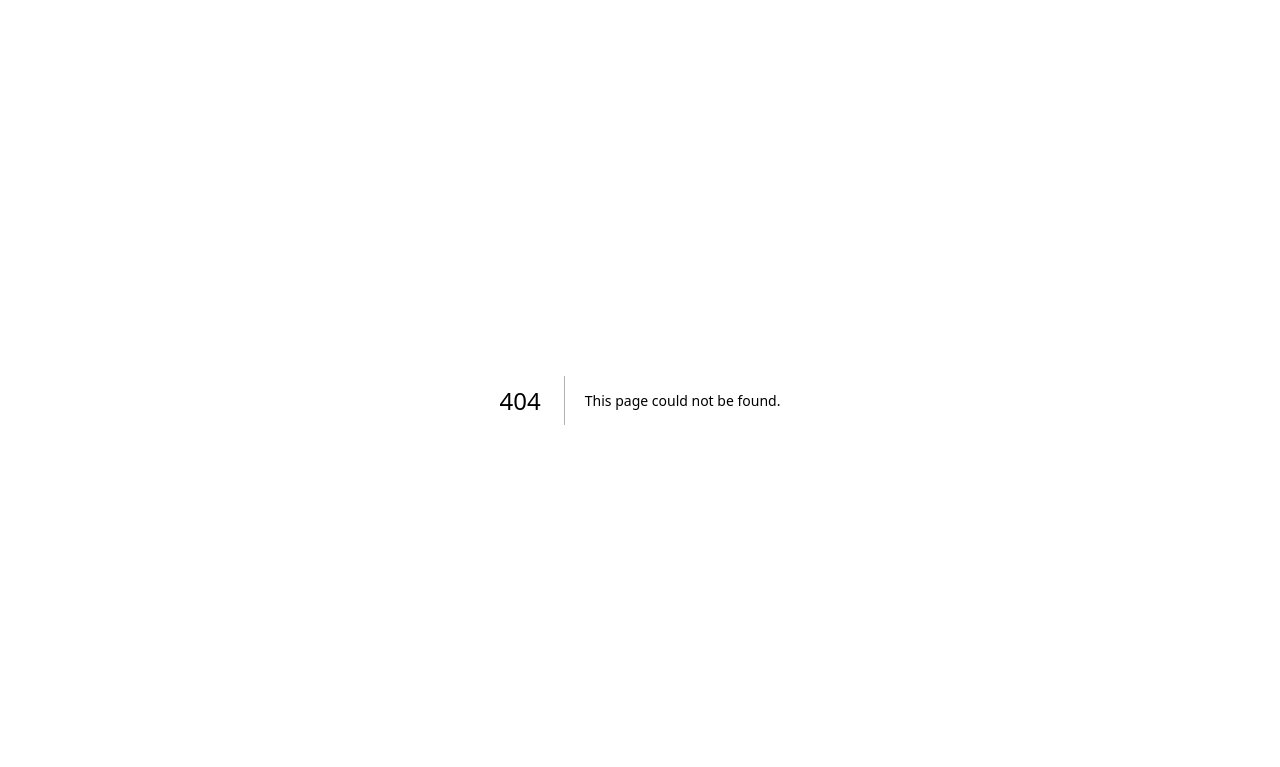
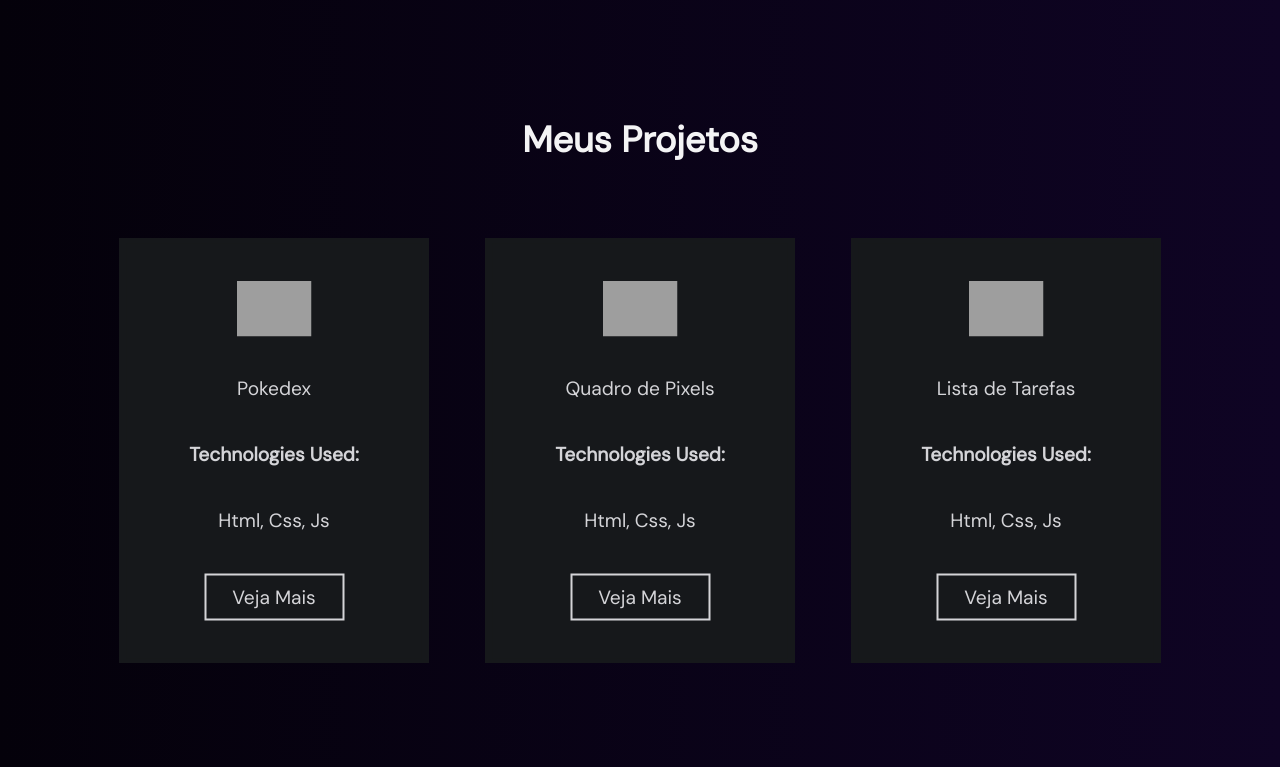
Before and after one commit to RafaelRRhocha/Portfolio-3.0, a Next.js app: page /projects in a window 1280 px wide. Before the commit this address had no page. Shown: the top 767 px of the page. Built offline with nearby package versions, Linux system fonts and the light colour scheme; grey boxes are pictures that could not be loaded.

Commit message:
feat: new projects page added

```diff
--- /dev/null
+++ b/src/components/Loading.tsx
@@ -0,0 +1,17 @@
+import type { FC } from 'react';
+
+interface LoadingProps {}
+
+const Loading: FC<LoadingProps> = ({}) => {
+  return (
+    <picture className="h-full w-full bg-black">
+      <img
+        src="https://user-images.githubusercontent.com/99758843/185761535-b0fe5cf6-49e2-44f8-bd35-64100d247654.gif"
+        alt="loading"
+        className='h-[200px] w-[200px] m-auto mt-[10%]'
+      />
+    </picture>
+  );
+}
+
+export default Loading;
--- a/src/components/Projects.tsx
+++ b/src/components/Projects.tsx
@@ -1,3 +1,4 @@
+import Link from 'next/link';
 import { ArrowSquareOut, ArrowUpRight } from 'phosphor-react';
 import type { FC } from 'react';
 import { useEffect, useState } from 'react';
@@ -56,7 +57,7 @@ const Projects: FC<ProjectsProps> = ({}) => {
         ))
       )}
       <div className="h-[150px] text-center font-semibold tracking-wide text-zinc-100 border-b-[0.5px] border-solid border-white bg-[#ff0c8f] flex justify-center items-center gap-2 w-full">
-        <p className="text-[25px]">Gostaria de ver mais projetos? Clique <a href="https://projetos-portfolio.vercel.app/" target="_blank" rel="noreferrer" className="text-black underline">Aqui</a></p>
+        <p className="text-[25px]">Gostaria de ver mais projetos? Clique <Link href="/projects" rel="noreferrer" className="text-black underline">Aqui</Link></p>
         <ArrowUpRight size={32} color="#000" className="hidden md:flex lg:flex xl:flex" />
       </div>
     </div>
--- /dev/null
+++ b/src/pages/api/allProjects.ts
@@ -0,0 +1,136 @@
+// Next.js API route support: https://nextjs.org/docs/api-routes/introduction
+import type { NextApiRequest, NextApiResponse } from 'next'
+
+export default function handler(
+  req: NextApiRequest,
+  res: NextApiResponse
+) {
+  res.status(200).json([
+    {
+      image: 'https://user-images.githubusercontent.com/99758843/178772396-7737bcce-9276-4a20-9dbd-8c1d5afb62b0.svg',
+      name: 'Pokedex',
+      technologies: 'Html, Css, Js',
+      ref: 'https://rafaelrrhocha.github.io/Projetos/Pokedex/'
+    },
+    {
+      image: 'https://user-images.githubusercontent.com/99758843/178772393-562c6fb6-c582-4c40-bc6f-bd8c6013fa03.svg',
+      name: 'Quadro de Pixels',
+      technologies: 'Html, Css, Js',
+      ref: 'https://rafaelrrhocha.github.io/Projetos/02-PixelArt/'
+    },
+    {
+      image: 'https://user-images.githubusercontent.com/99758843/178772402-3a6be876-cc90-4e89-b60e-0bdb70401b30.svg',
+      name: 'Lista de Tarefas',
+      technologies: 'Html, Css, Js',
+      ref: 'https://rafaelrrhocha.github.io/Projetos/03-listaDeTarefas/'
+    },
+    {
+      image: 'https://user-images.githubusercontent.com/99758843/178772380-b06f5cdf-f36c-48c1-9995-e49d6dbdc87b.svg',
+      name: 'Adivinhe a Cor',
+      technologies: 'Html, Css, Js, Bootstrap',
+      ref: 'https://rafaelrrhocha.github.io/Projetos/04-ColorGuess/'
+    },
+    {
+      image: 'https://user-images.githubusercontent.com/99758843/178772398-be9e0edf-0239-414d-9dba-8d87a2fb11a9.svg',
+      name: 'TechWarts',
+      technologies: 'Html, Css, Js, Bootstrap',
+      ref: 'https://rafaelrrhocha.github.io/Projetos/05-Trybewarts/'
+    },
+    {
+      image: 'https://user-images.githubusercontent.com/99758843/178772409-140ee5fa-2f94-4421-95ee-d8c3994bd5be.svg',
+      name: 'Carrinho de Compras',
+      technologies: 'Html, Css, Js e Jest para Testes Unitários',
+      ref: 'https://rafaelrrhocha.github.io/Projetos/shoppingCart/'
+    },
+    {
+      image: 'https://user-images.githubusercontent.com/99758843/178772407-6d19772c-a353-4015-b359-26109fb4523c.svg',
+      name: 'Gerador De Cartas',
+      technologies: 'React, Sass e Jest para Testes Unitários',
+      ref: 'https://card-generator-rafaelrrhocha.vercel.app'
+    },
+    {
+      image: 'https://user-images.githubusercontent.com/99758843/178772388-c24eabdc-f97a-4723-8631-ad7ddfa1a264.svg',
+      name: 'Preview Songs',
+      technologies: 'React, Tailwind e Jest para Testes Unitários',
+      ref: 'https://preview-songs-rafaelrrhocha.vercel.app'
+    },
+    {
+      image: 'https://user-images.githubusercontent.com/99758843/178772411-339f49d0-9ae7-4618-bcc4-4d9834b7dce8.svg',
+      name: 'Loja Online',
+      technologies: 'React, Tailwind e Jest para Testes Unitários',
+      ref: 'https://online-store-rafaelrrhocha.vercel.app'
+    },
+    {
+      image: 'https://user-images.githubusercontent.com/99758843/180787757-108c0f58-e8e4-484d-a495-76b4864b2c57.png',
+      name: 'Carteira de Gastos',
+      technologies: 'React, Redux, Sass, e RTL para testes unitários',
+      ref: 'https://carteira-de-gastos-rafaelrrhocha.vercel.app'
+    },
+    {
+      image: 'https://user-images.githubusercontent.com/99758843/180788642-925e62b1-d9a6-4a18-b6df-493e0870e13a.png',
+      name: 'Jogo de Trivia',
+      technologies: 'React, Redux, Tailwind, e RTL para testes unitários',
+      ref: 'https://trivia-rafaelrrhocha.vercel.app'
+    },
+    {
+      image: 'https://img.icons8.com/color/288/star-wars.png',
+      name: 'Star Wars Planets',
+      technologies: 'React, Context API, Tailwind, e RTL para testes unitários',
+      ref: 'https://star-wars-planets-rafaelrrhocha.vercel.app'
+    },
+    {
+      image: 'https://img.icons8.com/color/344/netflix-desktop-app--v1.png',
+      name: 'Clone Netflix',
+        technologies: 'React, Tailwind',
+      ref: 'https://clone-netflix-rafaelrrhocha.vercel.app'
+    },
+    {
+      image: 'https://img.icons8.com/external-smashingstocks-outline-color-smashing-stocks/344/external-notepad-shopping-and-commerce-smashingstocks-outline-color-smashing-stocks.png',
+      name: 'Bloco de Notas',
+      technologies: 'Next.js, TypeScript, Tailwind',
+      ref: 'https://bloco-de-notas-rafaelrrhocha.vercel.app'
+    },
+    {
+      image: 'https://img.icons8.com/external-flaticons-lineal-color-flat-icons/344/external-recipes-foodies-flaticons-lineal-color-flat-icons-3.png',
+      name: 'Livro de Receitas',
+      technologies: 'React, Context API, Tailwind, e RTL para testes unitários',
+      ref: 'https://recipes-app-rafaelrrhocha.vercel.app/'
+    },
+    {
+      image: 'https://img.icons8.com/external-vitaliy-gorbachev-blue-vitaly-gorbachev/344/external-quiz-online-learning-vitaliy-gorbachev-blue-vitaly-gorbachev.png',
+      name: 'Quiz Conhecimentos Gerais',
+      technologies: 'Next.Js, TypeScript, Tailwind',
+      ref: 'https://quiz-rafaelrrhocha.vercel.app'
+    },
+    {
+      image: 'https://img.icons8.com/external-flaticons-flat-circular-flat-icons/344/external-clients-media-agency-flaticons-flat-circular-flat-icons.png',
+      name: 'Cadastro de Clientes',
+      technologies: 'Next.Js, TypeScript, Tailwind, Firebase',
+      ref: 'https://register-app-rafaelrrhocha.vercel.app'
+    },
+    {
+      image: 'https://img.icons8.com/clouds/344/smartphone-chat-male.png',
+      name: 'Chat Online',
+      technologies: 'Next.Js, TypeScript, Tailwind, Firebase',
+      ref: 'https://online-chat-rafaelrrhocha.vercel.app'
+    },
+    {
+      image: 'https://user-images.githubusercontent.com/99758843/178772385-b1885cd7-46b1-4024-bd20-eacd1a467be3.svg',
+      name: 'Super Mario',
+      technologies: 'Kaboom.js',
+      ref: 'https://rafaelrrhocha.github.io/Projetos/superMario/'
+    },
+    {
+      image: 'https://user-images.githubusercontent.com/99758843/178772405-0c4b68e5-6a0f-49e8-8309-37be6a4845d2.png',
+      name: 'Bomberman',
+      technologies: 'Kaboom.js',
+      ref: 'https://rafaelrrhocha.github.io/Projetos/bomberman/'
+    },
+    {
+      image: 'https://user-images.githubusercontent.com/99758843/178772399-62f96376-a998-44b2-8928-4afad18dedcc.png',
+      name: 'Zelda 1986',
+      technologies: 'Kaboom.js',
+      ref: 'https://rafaelrrhocha.github.io/Projetos/zelda-1986/'
+    },
+  ])
+}
--- a/src/pages/index.tsx
+++ b/src/pages/index.tsx
@@ -5,6 +5,7 @@ import ContactGadget from "../components/ContactGadget";
 import Footer from "../components/Footer";
 import Header from "../components/Header";
 import LandingHome from "../components/LandingHome";
+import Loading from "../components/Loading";
 import MenuHamburger from "../components/MenuHamburger";
 import Projects from "../components/Projects";
 import SlidingCarousel from "../components/SlidingCarousel";
@@ -22,13 +23,7 @@ export default function Home() {
   return (
     <div>
       {!mySkills ? (
-        <picture className="h-full w-full bg-black">
-          <img
-            src="https://user-images.githubusercontent.com/99758843/185761535-b0fe5cf6-49e2-44f8-bd35-64100d247654.gif"
-            alt="loading"
-            className='h-[200px] w-[200px] m-auto mt-[10%]'
-          />
-        </picture>
+        <Loading />
       ) : (
         <div className="flex flex-col">
           <Header />
--- /dev/null
+++ b/src/pages/projects.tsx
@@ -0,0 +1,48 @@
+import { FC, useEffect, useState } from 'react';
+import Loading from '../components/Loading';
+
+interface ProjectsProps {}
+
+const Projects: FC<ProjectsProps> = ({}) => {
+  const [allProjects, setAllProjects] = useState<any>(null)
+
+  useEffect(() => {
+    fetch('/api/allProjects')
+    .then(resp => resp.json())
+    .then(setAllProjects)
+  }, [])
+
+  return (
+    <div className='flex flex-col items-center justify-center pt-[120px]'>
+      <h1 className='text-4xl'>
+        <strong className="text-zinc-100">Meus Projetos</strong>
+      </h1>
+      {!allProjects ? <Loading /> : (
+      <div className="flex sm:flex-col md:flex-col lg:flex-row xl:flex-row flex-wrap justify-center px-2">
+        {allProjects.map((e: any, i: number) => (
+          <div key={ i } className='box-geral'>
+            <div className='box'>
+              <div className='text-content'>
+                  <picture>
+                    <img src={e.image} alt={e.name} className='h-14 m-auto' />
+                  </picture>
+                  <h2>{e.name}</h2>
+                  <p className="font-semibold">Technologies Used:</p>
+                  <p>{e.technologies}</p>
+                  <a
+                    target='_blank'
+                    href={e.ref} rel="noreferrer"
+                  >
+                    Veja Mais
+                  </a>
+              </div>
+            </div>
+          </div>
+        ))}
+      </div>
+      )}
+    </div>
+  );
+}
+
+export default Projects;
--- /dev/null
+++ b/src/styles/cards.css
@@ -0,0 +1,79 @@
+.box-geral {
+  display: flex;
+  justify-content: center;
+  gap: 50px;
+  margin-top: 50px;
+  padding: 28px;
+}
+
+.box {
+  position: relative;
+  width: 310px;
+  height: 425px;
+  background-color: #16181b;
+  transition: 0.3s;
+  overflow: hidden;
+}
+
+.box:hover{
+  transform: translateY(-15px);
+}
+
+.box:after {
+  content: '';
+  position: absolute;
+  top: 0;
+  right: 0;
+  width: 560px;
+  height: 50px;
+  z-index: -1;
+  transform: rotate(-40deg) translateY(-100px);
+  background: linear-gradient(to right, #56e8f2, #2f80ed);
+}
+
+.box:hover:after{
+  animation: border-effect 1.2s ease;
+}
+
+@keyframes border-effect {
+  0% {
+    transform: rotate(-40deg) translateY(-100px);
+  }
+  100% {
+    transform: rotate(-40deg) translateY(530px);
+  }
+}
+
+.text-content {
+  font-size: 1.2rem;
+  position: absolute;
+  text-align: center;
+  top: 50%;
+  left: 50%;
+  transform: translate(-50%, -50%);
+  background-color: #16181b;
+  width: 295px;
+  height: 415px;
+  color: #d4d4d8;
+  padding: 0;
+  display: flex;
+  flex-direction: column;
+  justify-content: space-evenly;
+}
+
+.text-content a {
+  text-decoration: none;
+  margin: 0 auto;
+  display: block;
+  width: 140px;
+  color: #d4d4d8;
+  line-height: 43px;
+  border: 2px solid #d4d4d8;
+}
+
+.text-content a:hover {
+  color: #171212;
+  background-color: #d4d4d8;
+  line-height: 43px;
+  border: 2px solid #d4d4d8;
+}
```
Also changed, not shown: src/pages/_app.tsx (+11 -10 lines).
